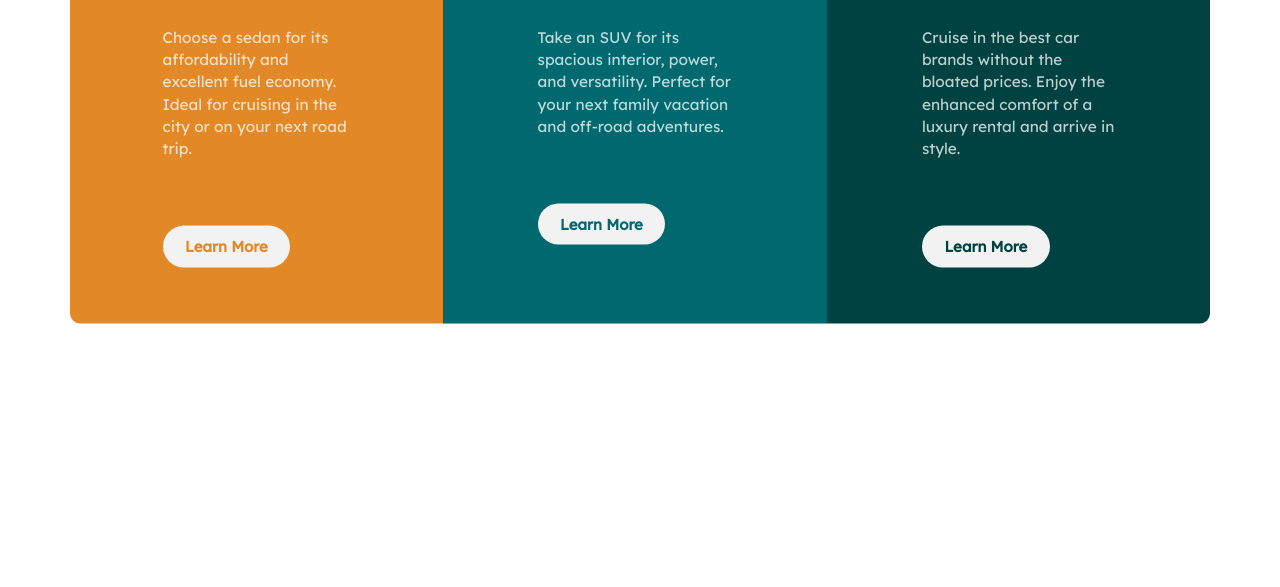
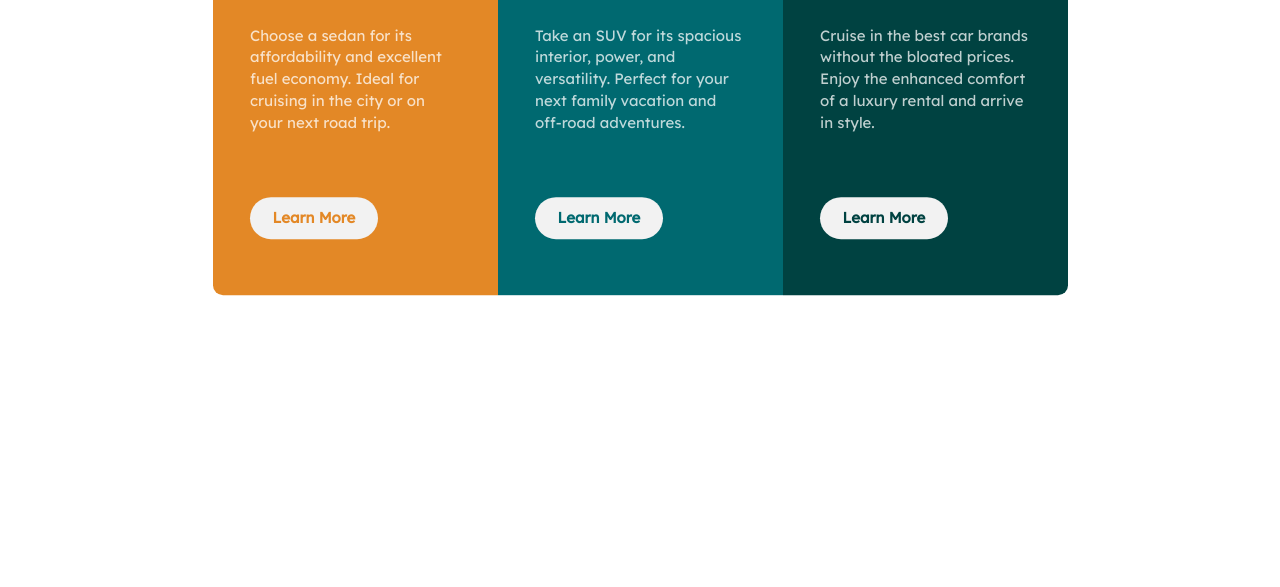
Before and after one commit to Abasiekong/3-column-preview-card-component, a plain HTML site: page index.html in a window 1280 px wide. Shown: the part 213-800 px from the top of the page. Drawn offline with Linux system fonts and the light colour scheme.

Commit message:
update style and readme

```diff
--- a/css/style.css
+++ b/css/style.css
@@ -23,31 +23,15 @@ body {
 }
 
 .container {
+    max-width: 330px;
     width: 90%;
     margin: auto;
-}
-
-@media screen and (min-width: 425px) and (max-width: 767px) {
-
-    .container {
-        max-width: 800px;
-        width: 70%;
-    }
-
-}
-
-@media screen and (min-width: 768px) and (max-width: 1023px) {
-
-    .container {
-        max-width: 960px;
-        width: 40%;
-    }
-
 }
 
 @media screen and (min-width: 1024px) {
 
     .container {
+        width: 100%;
         max-width: 1140px;
         margin: auto;
         transform: translateY(5%);
@@ -58,6 +42,7 @@ body {
 .container-flex {
     display: flex;
     flex-direction: column;
+    justify-content: center;
 }
 
 @media screen and (min-width: 1024px) {
@@ -91,7 +76,7 @@ h2 {
 }
 
 p {
-    font-size: 1.025rem;
+    font-size: 1rem;
     line-height: 145%;
     margin-bottom: 5em;
     color: hsla(0, 0%, 100%, 0.75);
@@ -150,61 +135,13 @@ p {
 .section-sedans,
 .section-suvs,
 .section-luxury {
-    padding: 4.5em 2em;
+    padding: 4.5em 2.5em;
 }
 
 .content-wrapper {
     margin: auto;
+    max-width: 210px;
     width: 100%;
-}
-
-
-@media screen and (min-width: 360px) {
-
-    .content-wrapper {
-        width: 70%;
-    }
-
-}
-
-@media screen and (min-width: 411px) {
-
-    .content-wrapper {
-        width: 60%;
-    }
-
-}
-
-@media screen and (min-width: 540px) {
-
-    .content-wrapper {
-        width: 60%;
-    }
-
-}
-
-@media screen and (min-width: 768px) {
-
-    .content-wrapper {
-        width: 72%;
-    }
-
-}
-
-@media screen and (min-width: 1024px) {
-
-    .content-wrapper {
-        width: 75%;
-    }
-
-}
-
-@media screen and (min-width: 1280px) {
-
-    .content-wrapper {
-        width: 60%;
-    }
-
 }
 
 /* section-sedans */
```
Also changed, not shown: README.md, screenshots/desktop-screenshot.png (added), screenshots/mobile-screenshot.png (added).
